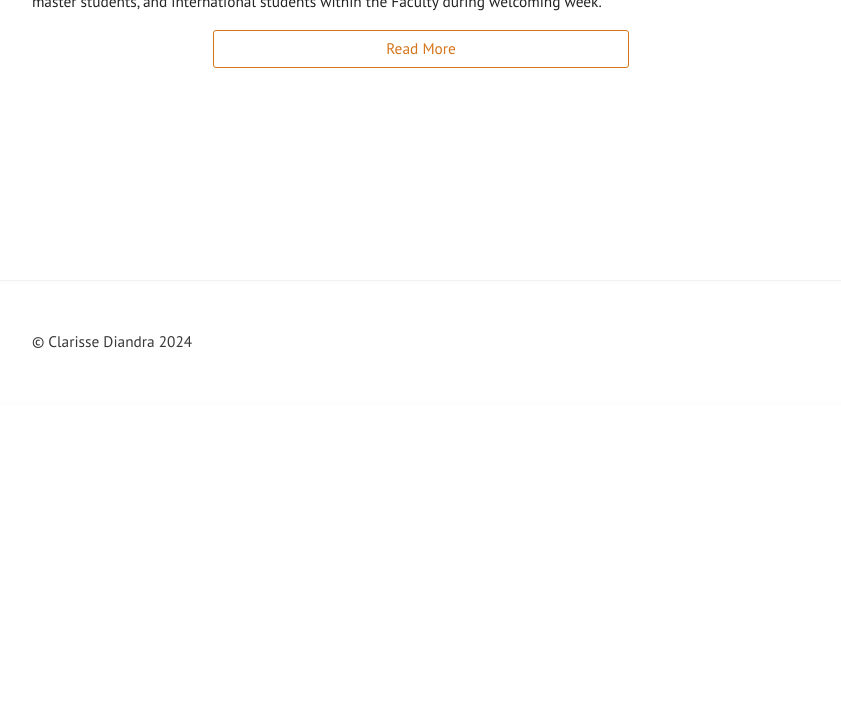
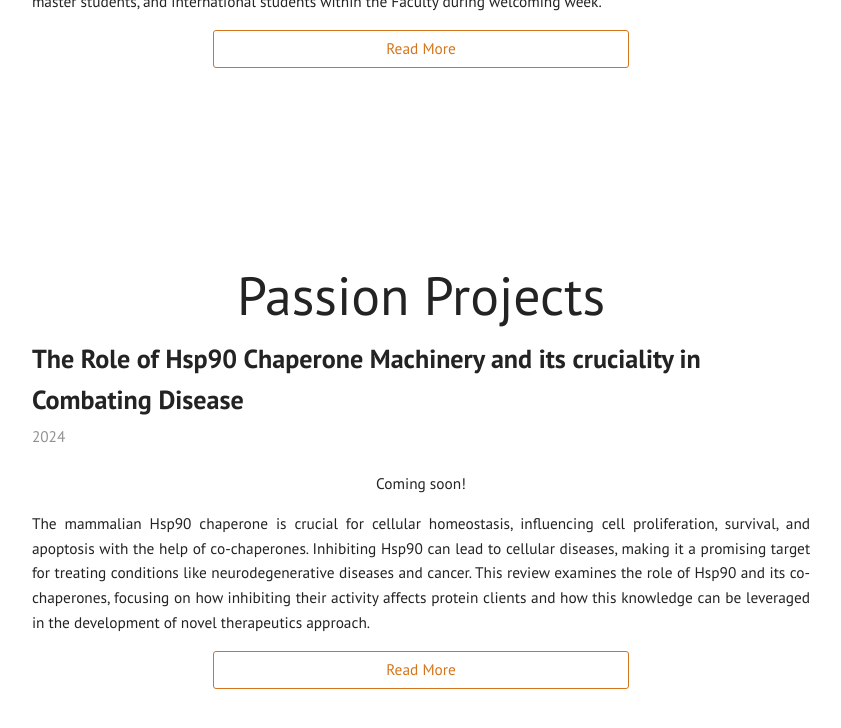
Before and after one commit to clarissediandra/clarissediandra.github.io, a Jekyll site: the page built from categories.html, in a window 1280 px wide and 900 px high, scrolled down 4899 px. Shown: the top 728 px of the window, without its empty margins (219-1060 px from the left). Built offline with Jekyll 4.4.1, drawn with Linux system fonts in a browser that asks for light colours; before the commit the page ends 5304 px from its top, so only the background shows below that.

Commit message:
HSP coming soon

```diff
--- a/_config.yml
+++ b/_config.yml
@@ -24,11 +24,14 @@ icons:                     # additional icons that can be used in the text acros
   - {icon: magnifying-glass}
   - {icon: book}
   - {icon: file}
+  - {icon: fire}
+  - {icon: heart}
 
 navigation:                # accepts {file, title, url, icon, sidebaricon}
   - {file: "research.html", icon: "magnifying-glass", title: "Research Experience"}
+  - {file: "passion.html", icon: "fire", title: "Passion Projects"}
+  - {file: "certificates.md", icon: "file", title: "Certificates & Awards"}
   - {file: "nonresearch.html", icon: "book", title: "Non-Research Experience"}
-  - {file: "certificates.md", icon: "file", title: "Certificates & Awards"}
   # - {file: "categories.html"}
 
 external:                  # shows a footer with social links - for available icons see fontawesome.com/icons
--- /dev/null
+++ b/_posts/passion/2024-08-22-hsp.md
@@ -0,0 +1,12 @@
+---
+title: "The Role of Hsp90 Chaperone Machinery and its cruciality in Combating Disease"
+layout: post
+categories: Passion
+---
+
+<p style="text-align: center;">Coming soon!</p>
+
+The mammalian Hsp90 chaperone is crucial for cellular homeostasis, influencing cell proliferation, survival, and apoptosis with the help of co-chaperones. Inhibiting Hsp90 can lead to cellular diseases, making it a promising target for treating conditions like neurodegenerative diseases and cancer. This review examines the role of Hsp90 and its co-chaperones, focusing on how inhibiting their activity affects protein clients and how this knowledge can be leveraged in the development of novel therapeutics approach.
+
+
+Coming soon!
```
Also changed, not shown: passion.html (added, +15 -0 lines).
